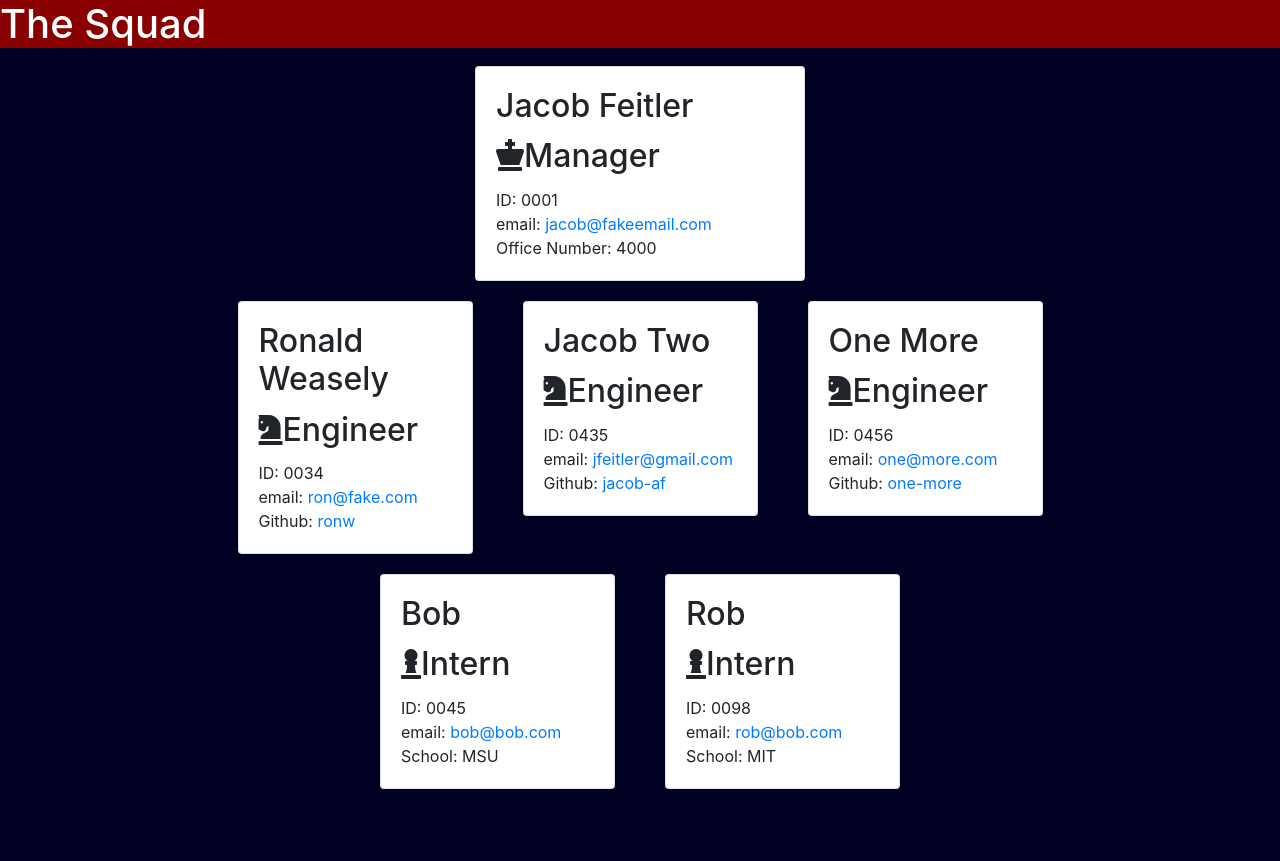
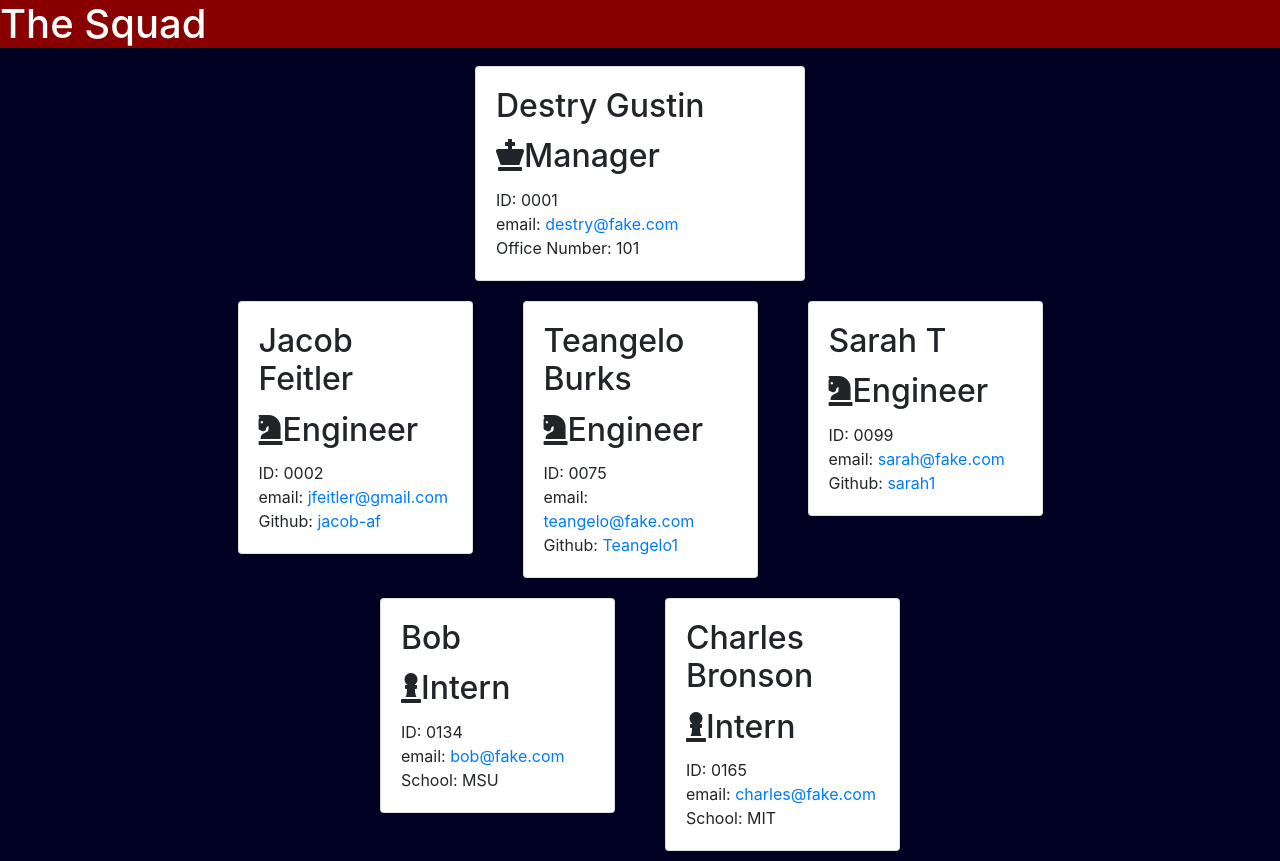
Before and after one commit to jacob-af/command-manager, a website: page dist/index.html in a window 1280 px wide. Before the commit the page ends 800 px from the top, so only its background shows below. Drawn offline with nearby package versions, Linux system fonts and the light colour scheme.

Commit message:
it works!

```diff
--- a/dist/index.html
+++ b/dist/index.html
@@ -18,11 +18,11 @@
         <div class="col-8 col-md-6 col-lg-4">
             <div class="card">
                 <div class="card-body">
-                    <h2 class="card-title">Jacob Feitler</h2>
+                    <h2 class="card-title">Destry Gustin</h2>
                     <h2 class="card-title"><i class="fas fa-chess-king"></i>Manager</h2>
                     <div>ID: 0001</div>
-                    <div>email: <a href='mailto:jacob@fakeemail.com'>jacob@fakeemail.com</a></div>
-                    <div class="card-text">Office Number: 4000</div>
+                    <div>email: <a href='mailto:destry@fake.com'>destry@fake.com</a></div>
+                    <div class="card-text">Office Number: 101</div>
                 </div>
             </div>
         </div>
@@ -32,20 +32,9 @@
               <div class="col-6 col-lg-4 col-xl-3">
                 <div class="card">
                     <div class="card-body">
-                        <h2 class="card-title">Ronald Weasely</h2>
+                        <h2 class="card-title">Jacob Feitler</h2>
                         <h2 class="card-title"><i class="fas fa-chess-knight"></i>Engineer</h2>
-                        <div>ID: 0034</div>
-                        <div>email: <a href='mailto:ron@fake.com'>ron@fake.com</a></div>
-                        <div class="card-text">Github: <a href="https://github.com/ronw" target="_blank">ronw</a></div>
-                    </div>
-                </div>
-            </div>
-              <div class="col-6 col-lg-4 col-xl-3">
-                <div class="card">
-                    <div class="card-body">
-                        <h2 class="card-title">Jacob Two</h2>
-                        <h2 class="card-title"><i class="fas fa-chess-knight"></i>Engineer</h2>
-                        <div>ID: 0435</div>
+                        <div>ID: 0002</div>
                         <div>email: <a href='mailto:jfeitler@gmail.com'>jfeitler@gmail.com</a></div>
                         <div class="card-text">Github: <a href="https://github.com/jacob-af" target="_blank">jacob-af</a></div>
                     </div>
@@ -54,11 +43,22 @@
               <div class="col-6 col-lg-4 col-xl-3">
                 <div class="card">
                     <div class="card-body">
-                        <h2 class="card-title">One More</h2>
+                        <h2 class="card-title">Teangelo Burks</h2>
                         <h2 class="card-title"><i class="fas fa-chess-knight"></i>Engineer</h2>
-                        <div>ID: 0456</div>
-                        <div>email: <a href='mailto:one@more.com'>one@more.com</a></div>
-                        <div class="card-text">Github: <a href="https://github.com/one-more" target="_blank">one-more</a></div>
+                        <div>ID: 0075</div>
+                        <div>email: <a href='mailto:teangelo@fake.com'>teangelo@fake.com</a></div>
+                        <div class="card-text">Github: <a href="https://github.com/Teangelo1" target="_blank">Teangelo1</a></div>
+                    </div>
+                </div>
+            </div>
+              <div class="col-6 col-lg-4 col-xl-3">
+                <div class="card">
+                    <div class="card-body">
+                        <h2 class="card-title">Sarah T</h2>
+                        <h2 class="card-title"><i class="fas fa-chess-knight"></i>Engineer</h2>
+                        <div>ID: 0099</div>
+                        <div>email: <a href='mailto:sarah@fake.com'>sarah@fake.com</a></div>
+                        <div class="card-text">Github: <a href="https://github.com/sarah1" target="_blank">sarah1</a></div>
                     </div>
                 </div>
             </div>
@@ -70,8 +70,8 @@
                     <div class="card-body">
                         <h2 class="card-title">Bob</h2>
                         <h2 class="card-title"><i class="fas fa-chess-pawn"></i>Intern</h2>
-                        <div>ID: 0045</div>
-                        <div>email: <a href='mailto:bob@bob.com'>bob@bob.com</a></div>
+                        <div>ID: 0134</div>
+                        <div>email: <a href='mailto:bob@fake.com'>bob@fake.com</a></div>
                         <div class="card-text">School: MSU</div>
                     </div>
                 </div>
@@ -79,10 +79,10 @@
               <div class="col-6 col-lg-4 col-xl-3">
                 <div class="card">
                     <div class="card-body">
-                        <h2 class="card-title">Rob</h2>
+                        <h2 class="card-title">Charles Bronson</h2>
                         <h2 class="card-title"><i class="fas fa-chess-pawn"></i>Intern</h2>
-                        <div>ID: 0098</div>
-                        <div>email: <a href='mailto:rob@bob.com'>rob@bob.com</a></div>
+                        <div>ID: 0165</div>
+                        <div>email: <a href='mailto:charles@fake.com'>charles@fake.com</a></div>
                         <div class="card-text">School: MIT</div>
                     </div>
                 </div>
```
Also changed, not shown: README.md.
